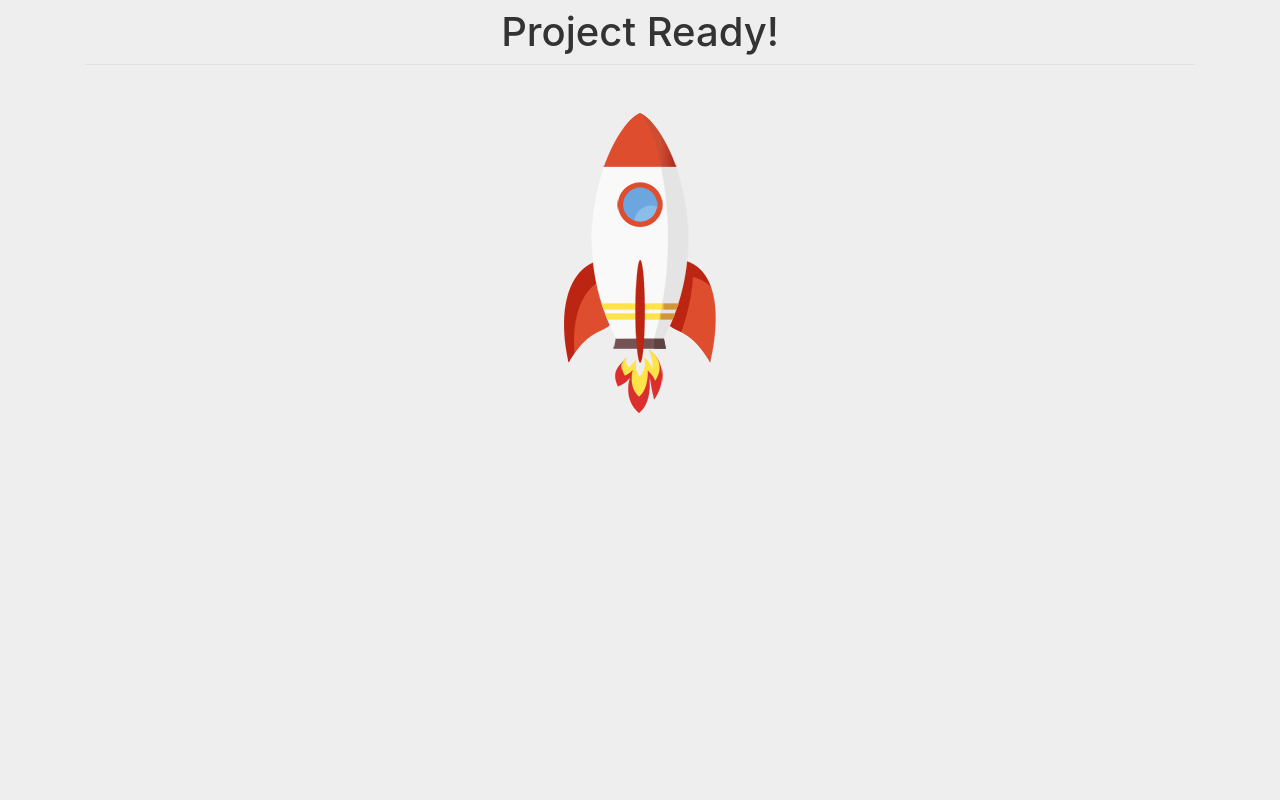
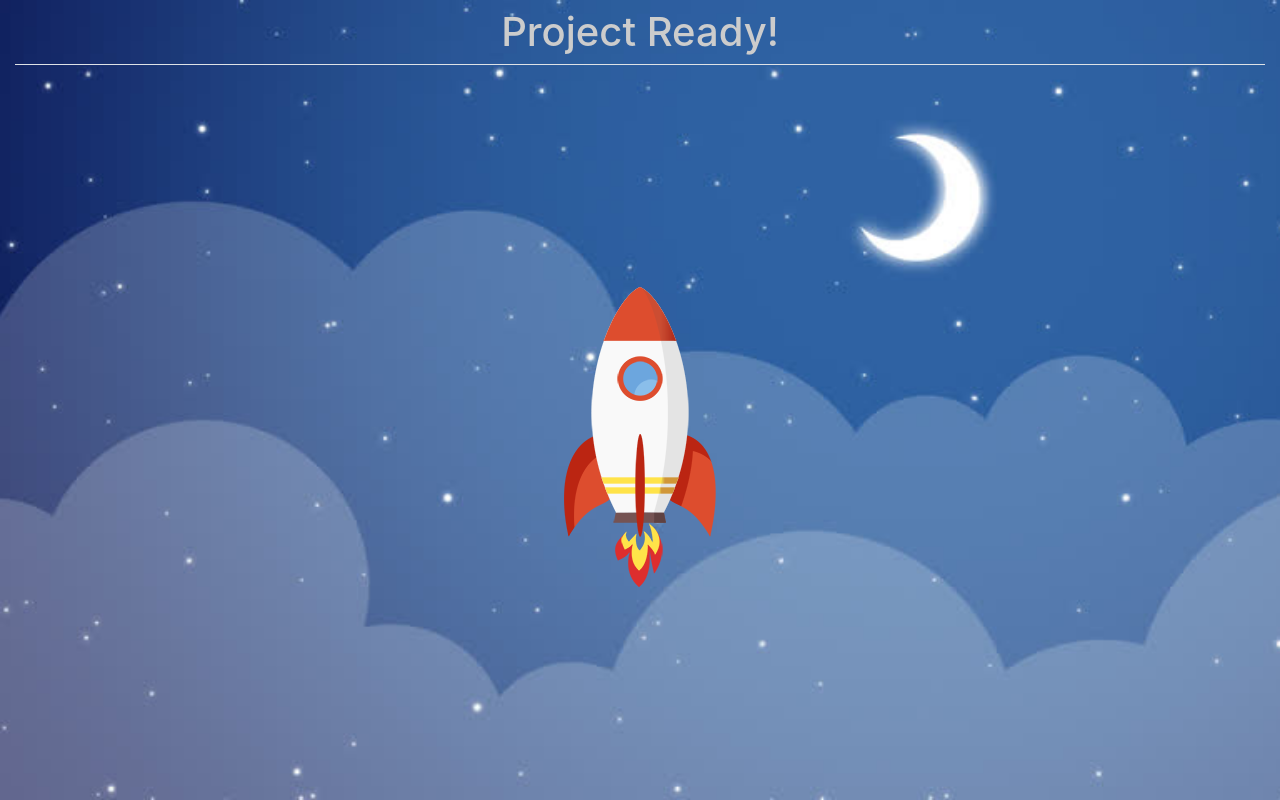
Before and after one commit to danielsousarocha/webpack-init, a website built with webpack: page src/index.html in a window 1280 px wide. Built offline with nearby package versions, Linux system fonts and the light colour scheme; some packages are replaced by stand-ins of ours; files whose address does not match are found by name.

Commit message:
Initial project template modified

```diff
--- a/src/index.html
+++ b/src/index.html
@@ -6,9 +6,9 @@
         <meta http-equiv="X-UA-Compatible" content="ie=edge">
     </head>
     <body>
-    <div class="container">
-        <h1 class="border-bottom py-2 text-center">Javascript is NOT working.</h1>
-        <img class="d-block mx-auto my-5" src="/rocket.png" alt="Rocket">
+        <div class="container-fluid d-flex flex-column align-items-center night-sky">
+            <h1 class="border-bottom w-100 text-center py-2">Javascript is NOT working.</h1>
+            <img class="m-auto img-fluid" src="/rocket.png" alt="Rocket">
         </div>
     </body>
 </html>
--- a/src/js/index.js
+++ b/src/js/index.js
@@ -1,4 +1,6 @@
 import '../sass/main.scss';
+
+import '../images/nightsky.jpg';
 
 import 'popper.js';
 
--- a/src/sass/general.scss
+++ b/src/sass/general.scss
@@ -2,3 +2,9 @@ body {
     background-color: $bg-color;
     color: $text-color;
 }
+
+.night-sky {
+    color: invert($text-color);
+    background: url('../images/nightsky.jpg') top center / cover no-repeat darkblue;
+    height: 100vh;
+}
```
Also changed, not shown: public/index.html (+1 -1 lines), public/assets/css/main.css, public/assets/images/nightsky.jpg (added), public/assets/js/main.js, src/images/nightsky.jpg (added), 1 other file. Lines whose indentation alone changed are shown as unchanged.
